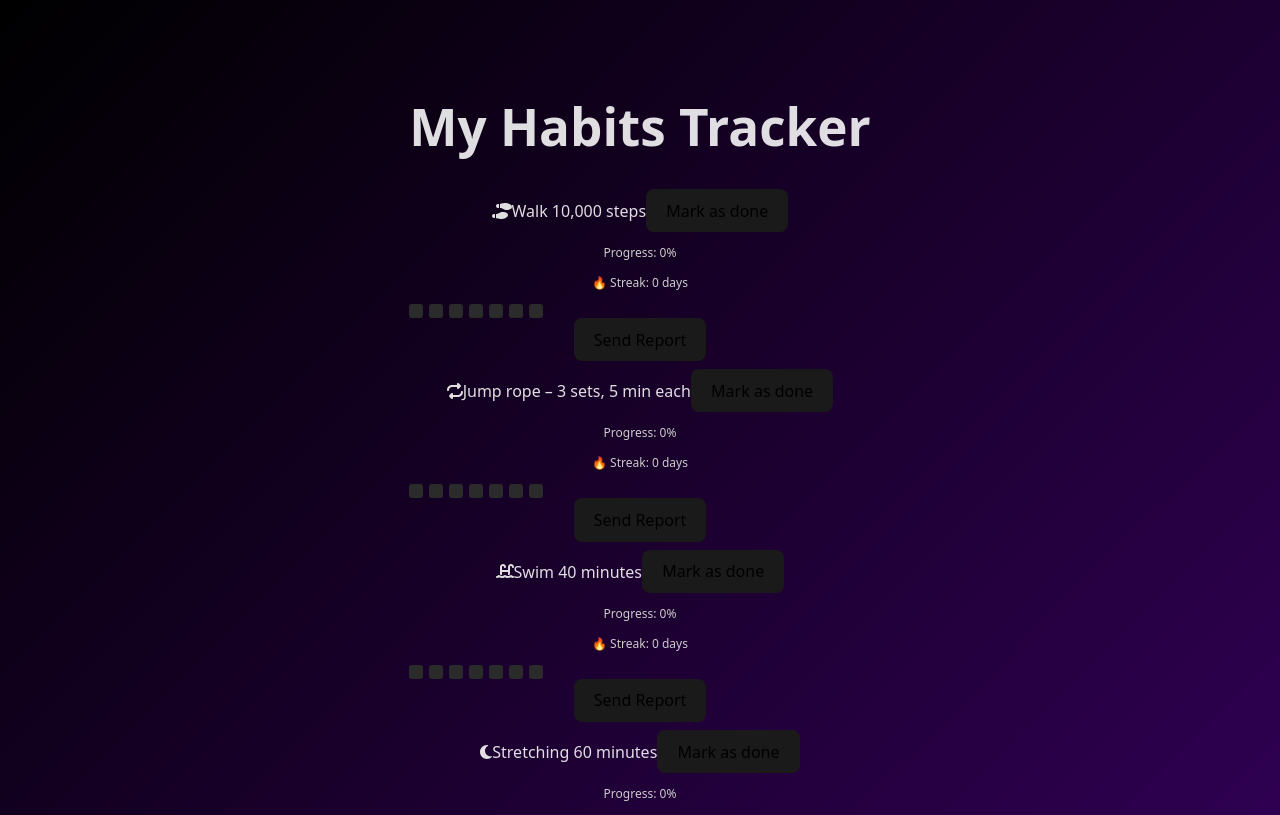
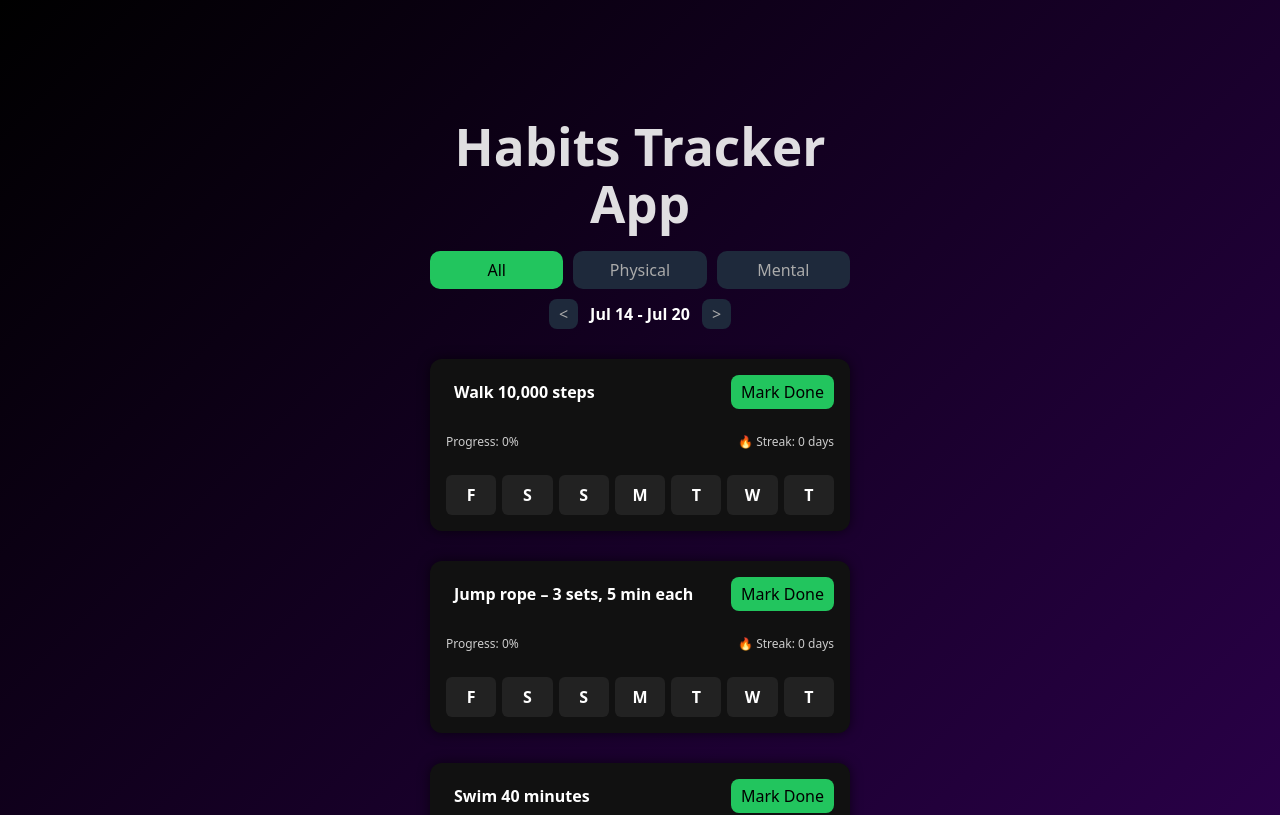
Before and after one commit to slipchenkoanastasiia/Habits-Tracker-App, a Vue app: page / in a window 1280 px wide. Shown: the top 815 px of the page. Built offline with nearby package versions, Linux system fonts and the light colour scheme.

Commit message:
fix card

```diff
--- a/src/App.vue
+++ b/src/App.vue
@@ -5,7 +5,6 @@ import HabitList from './components/HabitList.vue'
 
 <template>
   <div id="app">
-    <h1>My Habits Tracker</h1>
     <HabitList />
   </div>
 </template>
--- a/src/components/HabitGrid.vue
+++ b/src/components/HabitGrid.vue
@@ -1,12 +1,44 @@
+<template>
+  <div class="habit-card">
+    <div class="habit-header">
+      <div class="habit-title">
+        <i class="fas fa-bolt"></i>
+        <span>{{ habitName }}</span>
+      </div>
+      <button class="done-btn" @click="toggleToday">{{ habitDone ? '✓ Done' : 'Mark Done' }}</button>
+    </div>
+
+    <div class="habit-stats">
+      <p>Progress: {{ progress }}%</p>
+      <p>🔥 Streak: {{ streak }} days</p>
+    </div>
+
+    <div class="habit-week-grid">
+      <div
+        v-for="day in days"
+        :key="day"
+        :class="['day-cell', getLevel(history[day] ?? false)]"
+        @click="handleClick(day)"
+        :title="`${formatDate(day)} — ${history[day] ? 'Done' : 'Not done'}`"
+      >
+        {{ getDayLetter(day) }}
+      </div>
+    </div>
+  </div>
+</template>
+
 <script setup lang="ts">
 import { computed } from 'vue'
 
 const props = defineProps<{
-  history: Record<string, boolean>
+  history: Record<string, boolean>,
+  habitName: string,
+  habitDone: boolean
 }>()
 
 const emit = defineEmits<{
   (e: 'toggle', date: string, value: boolean): void
+  (e: 'toggleToday'): void
 }>()
 
 function getLast7Days() {
@@ -36,115 +68,107 @@ function formatDate(date: string) {
   return `${day}.${month}`
 }
 
+function getDayLetter(date: string) {
+  const d = new Date(date)
+  return d.toLocaleDateString('en-US', { weekday: 'short' }).charAt(0)
+}
+
 function handleClick(day: string) {
   const current = props.history[day] ?? false
-  const next = !current
+  emit('toggle', day, !current)
+}
 
-  emit('toggle', day, next)
+function toggleToday() {
+  emit('toggleToday')
 }
 
 const progress = computed(() => {
   const values = days.value.map(d => props.history[d] ? 1 : 0)
-
   const total = values.length
   const done = values.reduce((a, b) => a + b, 0)
-
   return Math.round((done / total) * 100)
 })
 
 const streak = computed(() => {
   let count = 0
-
   for (let i = days.value.length - 1; i >= 0; i--) {
-    const day = days.value[i]
-    const val = props.history[day]
-
-    if (val) count++
+    if (props.history[days.value[i]]) count++
     else break
   }
-
   return count
 })
-
 </script>
 
-<template>
-  <div>
-    <div class="stats">
-      <p>Progress: {{ progress }}%</p>
-      <p>🔥 Streak: {{ streak }} days</p>
-    </div>
-
-    <div class="grid">
-      <div
-        v-for="day in days"
-        :key="day"
-        :class="['cell', getLevel(history[day] ?? false)]"
-:title="`${formatDate(day)} — ${history[day] ? 'Done' : 'Not done'}`"
-      ></div>
-    </div>
-  </div>
-</template>
-
 <style scoped>
-
-.grid {
-  display: grid;
-  grid-template-columns: repeat(7, 14px);
-  gap: 6px;
-  margin-top: 10px;
+.habit-card {
+  background: #111;
+  border-radius: 12px;
+  padding: 16px;
+  margin: 10px 0;
+  box-shadow: 0 0 12px rgba(0,0,0,0.6);
+  color: #fff;
+  display: flex;
+  flex-direction: column;
+  gap: 12px;
 }
 
-.stats {
+.habit-header {
+  display: flex;
+  justify-content: space-between;
+  align-items: center;
+}
+
+.habit-title {
+  display: flex;
+  align-items: center;
+  gap: 8px;
+  font-weight: bold;
+  font-size: 16px;
+}
+
+.habit-title i {
+  font-size: 18px;
+}
+
+.done-btn {
+  background: #22c55e;
+  border: none;
+  color: black;
+  padding: 6px 10px;
+  border-radius: 8px;
+  cursor: pointer;
+}
+
+.habit-stats {
+  display: flex;
+  justify-content: space-between;
   font-size: 12px;
   color: #ccc;
-  margin-bottom: 6px;
 }
 
-.cell {
-  width: 14px;
-  height: 14px;
-  border-radius: 3px;
-  cursor: pointer;
-
-  transition: all 0.25s ease;
-
-  opacity: 0;
-  transform: scale(0.5);
-  animation: fadeIn 0.3s ease forwards;
+.habit-week-grid {
+  display: grid;
+  grid-template-columns: repeat(7, 1fr);
+  gap: 6px;
 }
 
-@keyframes fadeIn {
-  to {
-    opacity: 1;
-    transform: scale(1);
-  }
+.day-cell {
+  height: 40px;
+  display: flex;
+  justify-content: center;
+  align-items: center;
+  border-radius: 6px;
+  font-weight: bold;
+  font-size: 16px;
+  cursor: pointer;
+  transition: all 0.2s;
 }
 
-.cell:hover {
-  transform: scale(1.6);
+.day-cell.level-0 { background: #222; }
+.day-cell.level-3 { background: #39d353; box-shadow: 0 0 5px rgba(57, 211, 83, 0.6); }
+
+.day-cell:hover {
+  transform: scale(1.1);
   box-shadow: 0 0 8px rgba(57, 211, 83, 0.9);
 }
-
-.level-0 {
-  background: #2b2b2b;
-}
-
-.level-1 {
-  background: #b7f7c1;
-}
-
-.level-2 {
-  background: #7df49a;
-}
-
-.level-3 {
-  background: #39d353;
-  box-shadow: 0 0 5px rgba(57, 211, 83, 0.6);
-}
-
-.level-4 {
-  background: #00ff66;
-  box-shadow: 0 0 10px rgba(0, 255, 102, 0.9);
-}
 </style>
--- a/src/components/HabitItem.vue
+++ b/src/components/HabitItem.vue
@@ -1,53 +1,19 @@
 <template>
-  <div class="habit-item" :class="{ done: habit.doneToday }">
-    <font-awesome-icon :icon="['fas', habit.icon]" class="habit-icon" />
-    <span>{{ habit.name }}</span>
-
-    <button @click="toggleDone" class="done-btn">
-      {{ habit.doneToday ? '✓ Done' : 'Mark as done' }}
-    </button>
-
+  <div class="habit-item">
     <HabitGrid
       :history="historySafe"
+      :habitName="habit.name"
+      :habitDone="habit.doneToday"
       @toggle="toggleDay"
+      @toggleToday="toggleDone"
     />
-
-    <button @click="openSendReportModal" class="send-report-btn">
-      Send Report
-    </button>
-
-    <div v-if="showModal" class="modal-overlay" @click.self="closeModal">
-      <div class="modal">
-        <h3>Email the report</h3>
-
-        <input
-          v-model="email"
-          type="email"
-          placeholder="Enter your email"
-          class="email-input"
-        />
-
-        <div class="modal-buttons">
-          <button @click="sendReport" :disabled="loading">
-            {{ loading ? 'Відправка...' : 'Відправити' }}
-          </button>
-
-          <button @click="closeModal" :disabled="loading">
-            Скасувати
-          </button>
-        </div>
-
-        <p v-if="message" class="message">{{ message }}</p>
-      </div>
-    </div>
   </div>
 </template>
 
 <script setup lang="ts">
-import { ref, computed } from 'vue'
+import { computed } from 'vue'
 import type { Habit } from '@/types/Habit'
 import HabitGrid from './HabitGrid.vue'
-import { sendReport as sendReportApi } from '@/api/email'
 
 const props = defineProps<{ habit: Habit }>()
 
@@ -62,72 +28,13 @@ function toggleDone() {
 }
 
 function toggleDay(date: string) {
-  if (!props.habit.history) {
-    props.habit.history = {}
-  }
-
+  if (!props.habit.history) props.habit.history = {}
   props.habit.history[date] = !props.habit.history[date]
 }
+</script>
 
-const showModal = ref(false)
-const email = ref('')
-const message = ref('')
-const loading = ref(false)
-
-function openSendReportModal() {
-  email.value = ''
-  message.value = ''
-  showModal.value = true
+<style scoped>
+.habit-item {
+  width: 100%;
 }
-
-function closeModal() {
-  if (!loading.value) {
-    showModal.value = false
-  }
-}
-
-async function sendReport() {
-  if (loading.value) return
-
-  const emailRegex = /^[^\s@]+@[^\s@]+\.[^\s@]+$/
-
-  if (!email.value) {
-    message.value = 'Будь ласка, введіть email.'
-    return
-  }
-
-  if (!emailRegex.test(email.value)) {
-    message.value = 'Некоректний email.'
-    return
-  }
-
-  loading.value = true
-  message.value = ''
-
-const reportText = `Habit Report
-
-Habit: ${props.habit.name}
-Status for today: ${props.habit.doneToday ? 'Completed ✅' : 'Not completed ❌'}`
-
-  try {
-const data = await sendReportApi(email.value, reportText)
-
-    if (data.success) {
-      message.value = 'Звіт надіслано!'
-      email.value = ''
-
-      setTimeout(() => {
-        showModal.value = false
-      }, 1000)
-    } else {
-      message.value = data.error || 'Помилка'
-    }
-
-  } catch (err: any) {
-    console.error('❌ Error:', err)
-    message.value = err.message || 'Невідома помилка'
-  } finally {
-    loading.value = false
-  }
-}
-</script>
+</style>
--- a/src/components/HabitList.vue
+++ b/src/components/HabitList.vue
@@ -1,16 +1,37 @@
 <template>
+  <div class="container">
+    <h1 class="title">Habits Tracker App</h1>
+
+    <div class="tabs">
+      <button :class="{ active: activeTab === 'all' }" @click="activeTab = 'all'">All</button>
+      <button :class="{ active: activeTab === 'physical' }" @click="activeTab = 'physical'">Physical</button>
+      <button :class="{ active: activeTab === 'mental' }" @click="activeTab = 'mental'">Mental</button>
+    </div>
+
+    <div class="week-nav">
+      <button @click="prevWeek">&lt;</button>
+      <span>{{ weekRange }}</span>
+      <button @click="nextWeek">&gt;</button>
+    </div>
+
     <div class="habit-list">
       <HabitItem
-      v-for="habit in habits"
+        v-for="habit in filteredHabits"
         :key="habit.id"
         :habit="habit"
         @toggle-done="toggleDone"
       />
     </div>
+
+    <div class="actions">
+      <button class="secondary">Monthly Overview</button>
+      <button class="primary">Send Weekly Report</button>
+    </div>
+  </div>
 </template>
 
 <script setup lang="ts">
-import { ref, watch, onMounted } from 'vue'
+import { ref, watch, onMounted, computed } from 'vue'
 import type { Habit } from '@/types/Habit'
 import { defaultHabits } from '@/data/defaultHabits'
 import HabitItem from './HabitItem.vue'
@@ -18,6 +39,9 @@ import HabitItem from './HabitItem.vue'
 const STORAGE_KEY = 'habits-tracker-data'
 
 const habits = ref<Habit[]>([])
+const activeTab = ref<'all' | 'physical' | 'mental'>('all')
+
+const currentDate = ref(new Date())
 
 onMounted(() => {
   const saved = localStorage.getItem(STORAGE_KEY)
@@ -38,16 +62,117 @@ watch(habits, (newVal) => {
 
 function toggleDone(id: string) {
   const habit = habits.value.find(h => h.id === id)
-  if (habit) {
-    habit.doneToday = !habit.doneToday
+  if (habit) habit.doneToday = !habit.doneToday
 }
+
+const filteredHabits = computed(() => {
+  if (activeTab.value === 'all') return habits.value
+  return habits.value.filter(h => h.type === activeTab.value)
+})
+
+const weekRange = computed(() => {
+  const date = new Date(currentDate.value)
+  const day = date.getDay()
+  const diffToMonday = day === 0 ? -6 : 1 - day
+  const monday = new Date(date)
+  monday.setDate(date.getDate() + diffToMonday)
+  const sunday = new Date(monday)
+  sunday.setDate(monday.getDate() + 6)
+
+  const options: Intl.DateTimeFormatOptions = { month: 'short', day: 'numeric' }
+  return `${monday.toLocaleDateString('en-US', options)} - ${sunday.toLocaleDateString('en-US', options)}`
+})
+
+function prevWeek() {
+  currentDate.value = new Date(currentDate.value.getTime() - 7 * 24 * 60 * 60 * 1000)
+}
+
+function nextWeek() {
+  currentDate.value = new Date(currentDate.value.getTime() + 7 * 24 * 60 * 60 * 1000)
 }
 </script>
 
 <style scoped>
+.container {
+  max-width: 420px;
+  margin: 0 auto;
+  padding: 20px;
+}
+
+.title {
+  text-align: center;
+  margin-bottom: 20px;
+}
+
+.tabs {
+  display: flex;
+  gap: 10px;
+  margin-bottom: 10px;
+}
+
+.tabs button {
+  flex: 1;
+  padding: 8px;
+  border-radius: 10px;
+  background: #1e293b;
+  border: none;
+  color: #aaa;
+  cursor: pointer;
+}
+
+.tabs button.active {
+  background: #22c55e;
+  color: black;
+}
+
+.week-nav {
+  display: flex;
+  justify-content: center;
+  align-items: center;
+  gap: 12px;
+  margin-bottom: 20px;
+}
+
+.week-nav button {
+  padding: 4px 10px;
+  border-radius: 8px;
+  border: none;
+  background: #1e293b;
+  color: #aaa;
+  cursor: pointer;
+}
+
+.week-nav span {
+  font-weight: bold;
+  color: white;
+}
+
 .habit-list {
   display: flex;
   flex-direction: column;
-  gap: 0.5rem;
+  gap: 10px;
+}
+
+.actions {
+  margin-top: 20px;
+  display: flex;
+  flex-direction: column;
+  gap: 10px;
+}
+
+.primary {
+  background: #22c55e;
+  color: black;
+  padding: 10px;
+  border-radius: 10px;
+  cursor: pointer;
+}
+
+.secondary {
+  background: #334155;
+  color: white;
+  padding: 10px;
+  border-radius: 10px;
+  cursor: pointer;
 }
 </style>
```
Also changed, not shown: src/components/HabitForm.vue (deleted, +0 -64 lines). Lines whose indentation alone changed are shown as unchanged.
